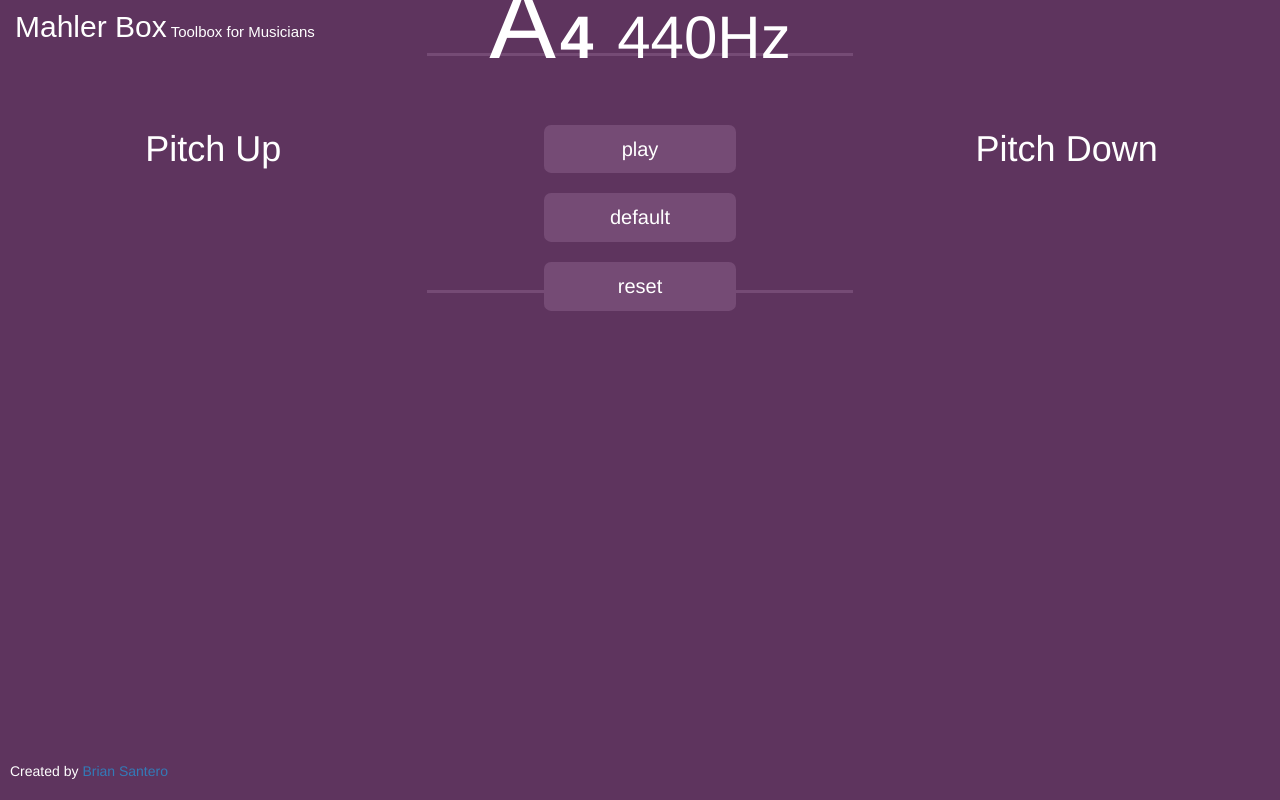
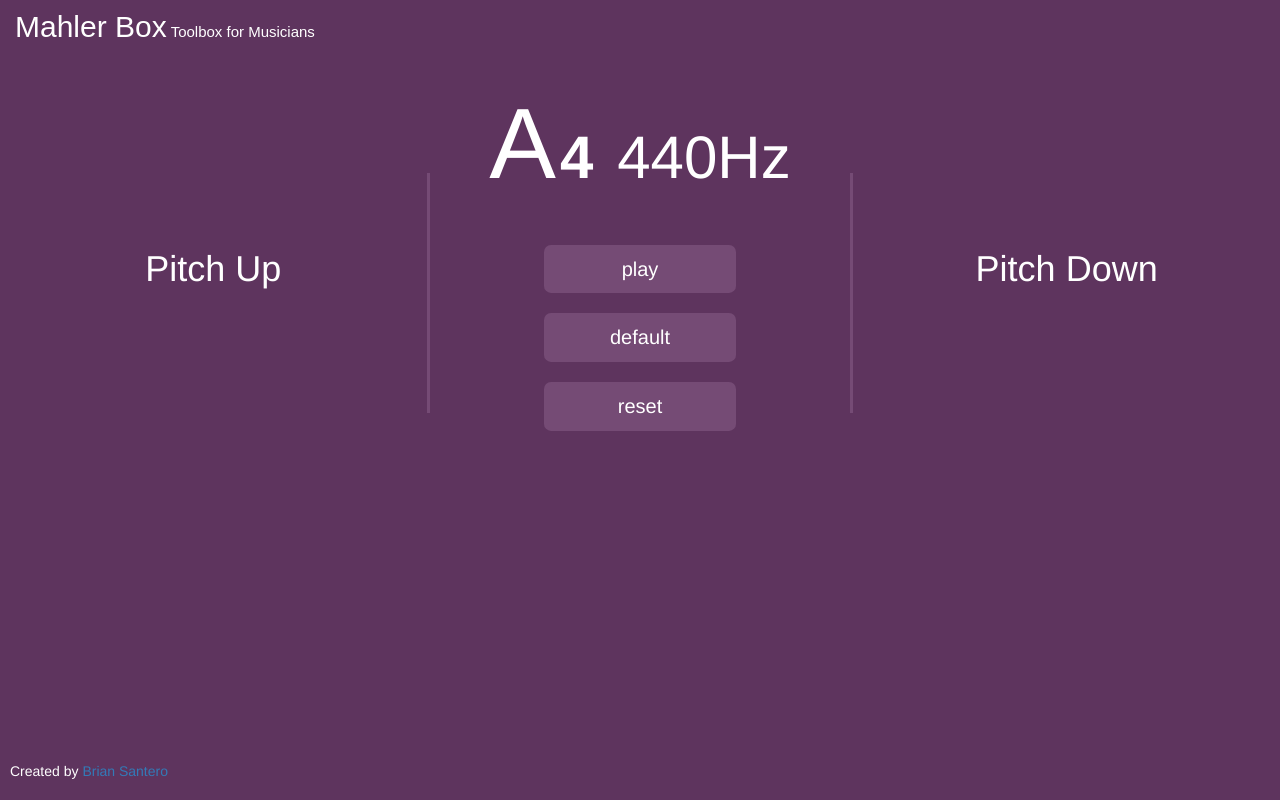
Before and after one commit to bsantero/Mahler-Toolbox, a plain HTML site: page index.html in a window 1280 px wide. Drawn offline with nearby package versions, Linux system fonts and the light colour scheme.

Commit message:
Fix large screen border orientation

```diff
--- a/css/style.css
+++ b/css/style.css
@@ -149,6 +149,21 @@ body {
   color: #FFF !important;
 }
 
-@media (max-width: 768px) {
+@media (min-width: 1200px) {
 
+  #droneUi {
+
+  position: relative;
+  /*top: 50%;*/
+  -webkit-transform: translateY(50%);
+  -ms-transform: translateY(50%);
+  transform: translateY(50%);
+  }
+
+  #droneDisplay {
+    border-top: none;
+    border-bottom: none;
+    border-left: 3px solid #754B75;
+    border-right: 3px solid #754B75;
+  }
 }
```
